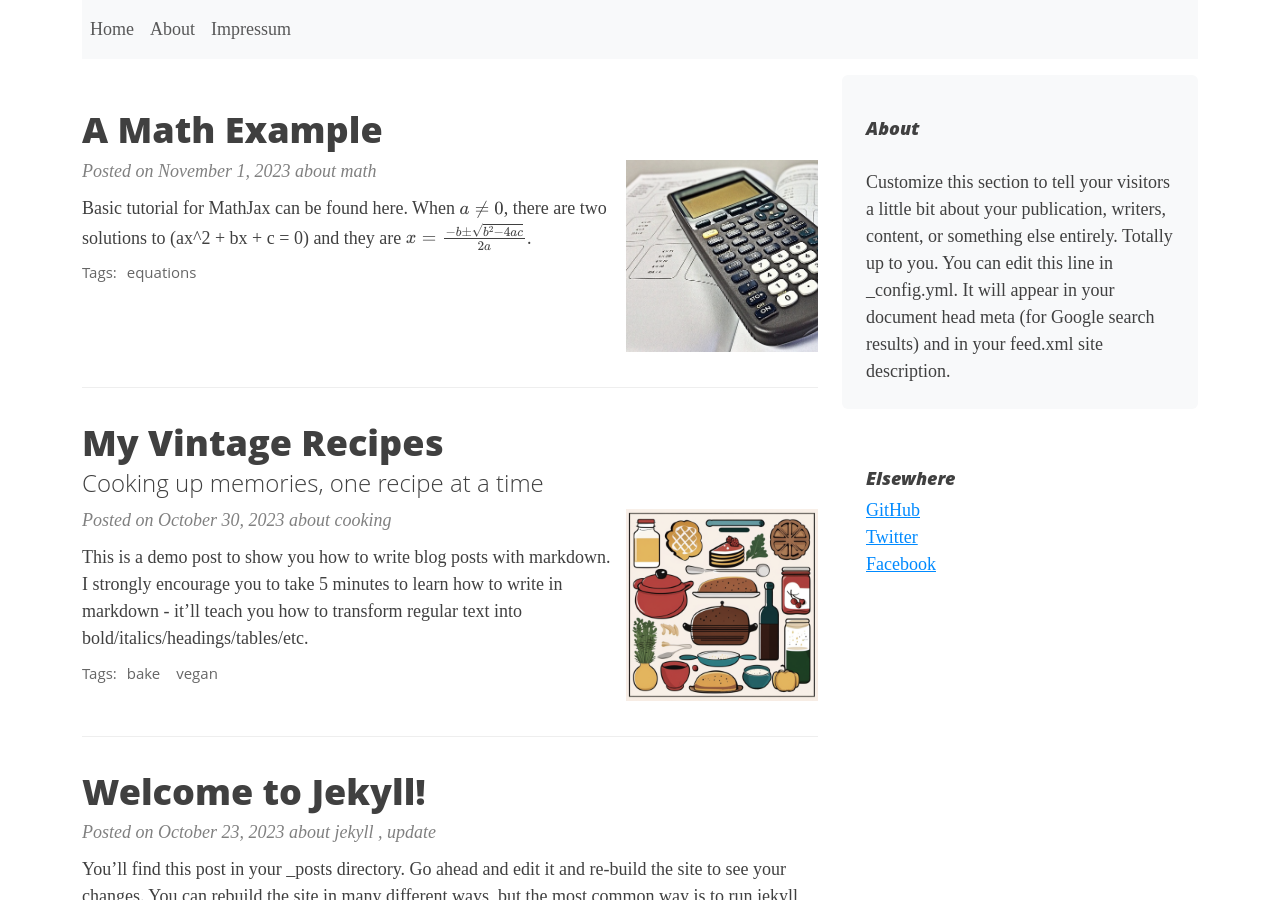
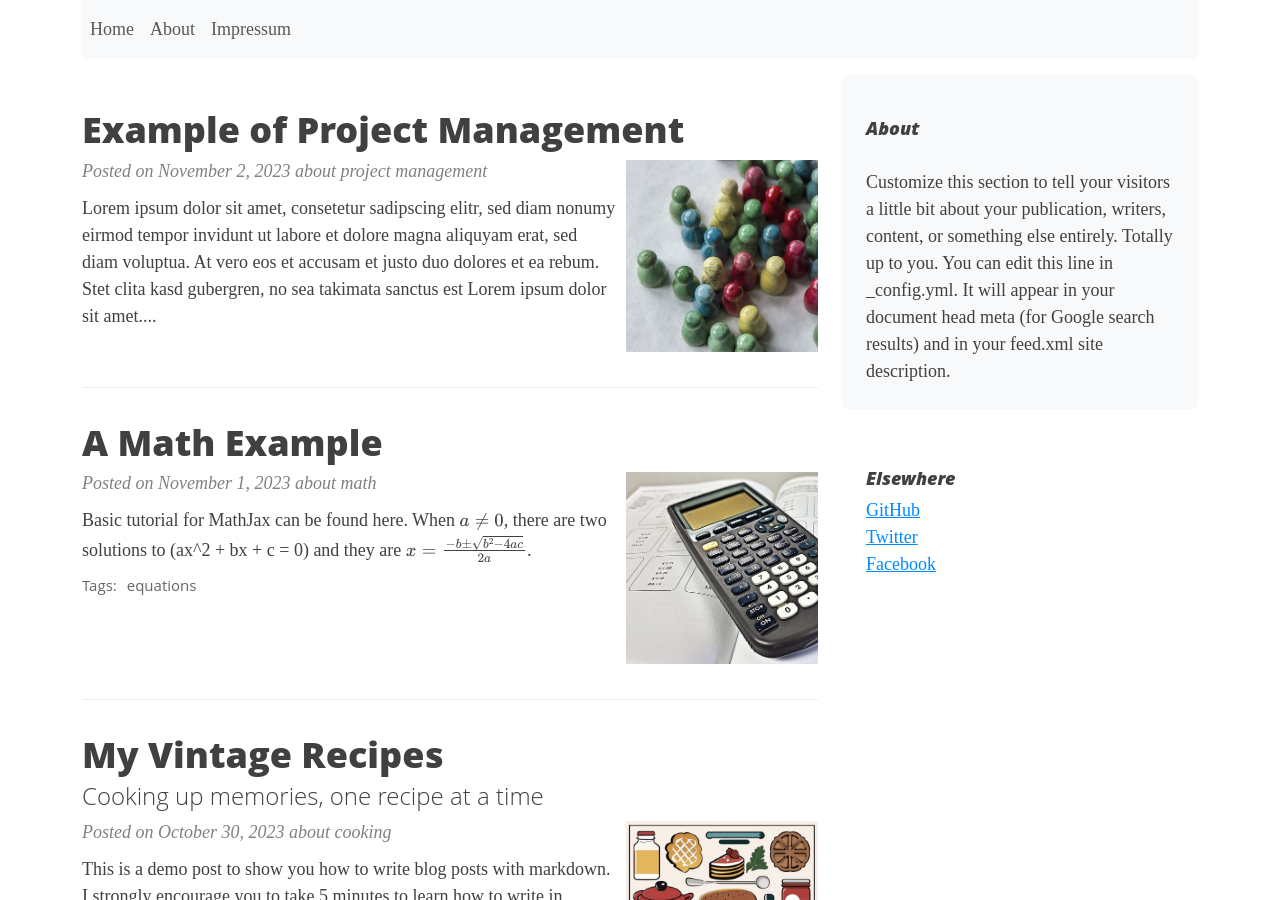
Before and after one commit to Mikrosztrip/toth-blog, a Jekyll site: the page built from index.html, in a window 1280 px wide and 900 px high. Built offline with Jekyll 4.4.1, drawn with Linux system fonts in a browser that asks for light colours; the list of posts is cut into pages by our own code.

Commit message:
defaults for cover-img

```diff
--- a/_config.yml
+++ b/_config.yml
@@ -122,7 +122,7 @@
 
 # Output options (more information on Jekyll's site)
 timezone: "Europe/Berlin"
-permalink: /:year-:month-:day-:title/
+#permalink: /:year-:month-:day-:title/
 paginate: 5
 
 defaults:
@@ -131,6 +131,22 @@
       type: "posts"
     values:
       layout: "post"
+  - scope:
+      path: "math/*"
+      type: "posts"
+    values:
+      cover-img: /assets/img/math_banner.jpg
+      thumbnail-img: /assets/img/math_thumbnail.jpg
+  - scope:
+      path: "cooking/*"
+      type: "posts"
+    values:
+      cover-img: /assets/img/kitchen_banner.png
+  - scope:
+      path: "project management/*"
+      type: "posts"
+    values:
+      cover-img: /assets/img/project_banner.png
 
 # Build settings
 plugins:
--- a/_includes/script.html
+++ b/_includes/script.html
@@ -10,3 +10,16 @@
 <script id="MathJax-script" async
     src="https://cdn.jsdelivr.net/npm/mathjax@3/es5/tex-chtml.js">
 </script>
+<script src="https://cdnjs.cloudflare.com/ajax/libs/mermaid/8.0.0/mermaid.min.js"></script>
+<script>
+    var config = {
+        startOnLoad:true,
+        theme: 'forest',
+        flowchart:{
+                useMaxWidth:false,
+                htmlLabels:true
+            }
+    };
+    mermaid.initialize(config);
+    window.mermaid.init(undefined, document.querySelectorAll('.language-mermaid'));
+</script>
--- /dev/null
+++ b/project management/_posts/2023-11-02-mgmt-example.md
@@ -0,0 +1,26 @@
+---
+title: Example of Project Management
+thumbnail-img: /assets/img/project_thumbnail.jpg
+---
+Lorem ipsum dolor sit amet, consetetur sadipscing elitr, sed diam nonumy eirmod tempor invidunt ut labore et dolore magna aliquyam erat, sed diam voluptua. At vero eos et accusam et justo duo dolores et ea rebum. Stet clita kasd gubergren, no sea takimata sanctus est Lorem ipsum dolor sit amet. Lorem ipsum dolor sit amet, consetetur sadipscing elitr, sed diam nonumy eirmod tempor invidunt ut labor
+
+### Example of Mermaid dynamic flowcharts:
+<div class="mermaid">
+gantt
+    title A Gantt Diagram
+    dateFormat YYYY-MM-DD
+    section Section
+        A task          :a1, 2014-01-01, 30d
+        Another task    :after a1, 20d
+    section Another
+        Task in Another :2014-01-12, 12d
+        another task    :24d
+</div>
+
+reference can be found [here](https://mermaid.js.org/intro/).
+
+Example of Abbreviations like RAID or Footnotes[^1].
+
+
+*[RAID]: redundant array of independent disks
+[^1]: Those footnotes are quite handy.
```
Also changed, not shown: cooking/_posts/2023-10-30-cooking-example.md (+0 -1 lines), math/_posts/2023-11-01-math-example.md (+3 -0 lines).
